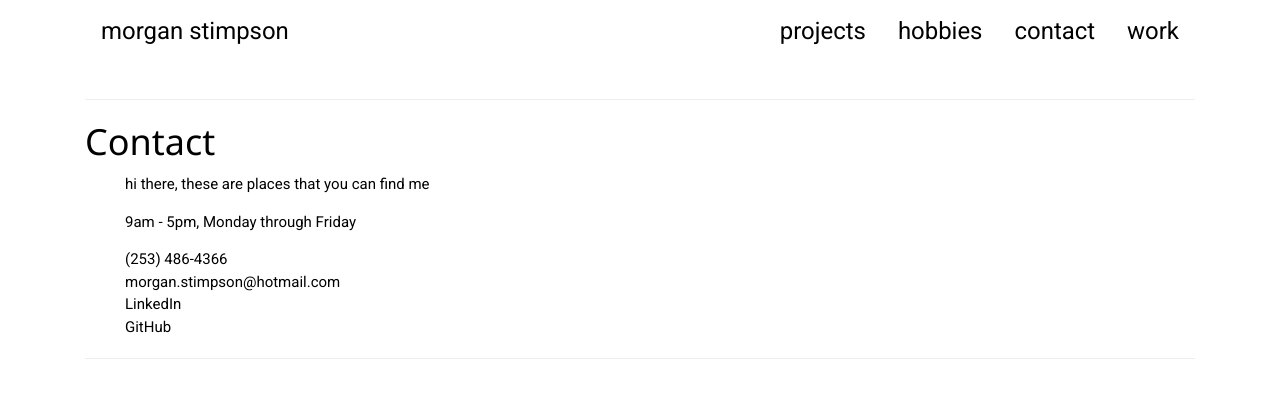
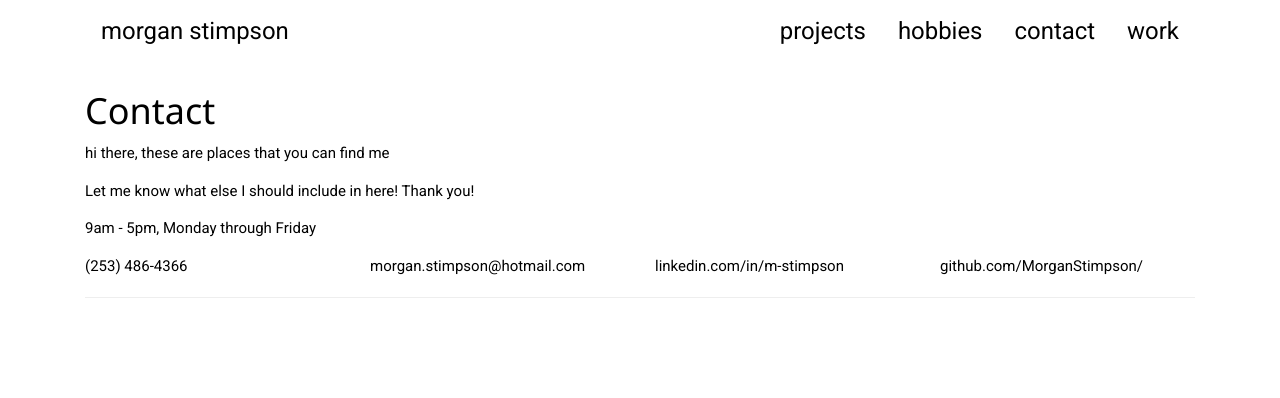
Before and after one commit to MorganStimpson/mySite, a plain HTML site: page contact.html in a window 1280 px wide. Drawn offline with nearby package versions, Linux system fonts and the light colour scheme.

Commit message:
Change the design a bit

```diff
--- a/contact.html
+++ b/contact.html
@@ -43,68 +43,38 @@
         </div>
 
         <div class="container">
-            <hr>
             <h1>
                 Contact
             </h1>
-            <ul>
             <p>
                 hi there, these are places that you can find me
             </p>
             <p>
+                Let me know what else I should include in here! Thank you!
+            </p>
+            <p>
                 9am - 5pm, Monday through Friday
             </p>
-                <li>
-                    (253) 486-4366
-                </li>
-                <li>
-                    <a href="morgan.stimpson@hotmail.com">morgan.stimpson@hotmail.com</a>
-                </li>
-                <li>
-                    <a href="https://www.linkedin.com/in/m-stimpson/">LinkedIn</a>
-                </li>
-                <li>
-                    <a href="https://github.com/MorganStimpson/">GitHub</a>
-                </li>
-            </ul>
-        </div>
-
-        <!-- <div class="container">
-            <hr>
-
-            <h1>links</h1>
-
-            <div class="foot row">
+            <div class="row">
                     <div class="col">
                         (253) 486-4366
                     </div>
                     <div class="col">
-                    <a href="morgan.stimpson@hotmail.com">morgan.stimpson@hotmail.com</a>
+                        <a href="mailto:morgan.stimpson@hotmail.com">morgan.stimpson@hotmail.com</a>
                     </div>
                     <div class="col">
-                    <a href="https://www.linkedin.com/in/m-stimpson/">LinkedIn</a>
+                        <a href="https://www.linkedin.com/in/m-stimpson/">linkedin.com/in/m-stimpson</a>
                     </div>
                     <div class="col">
-                    <a href="https://github.com/MorganStimpson/">GitHub</a>
+                        <a href="https://github.com/MorganStimpson/">github.com/MorganStimpson/</a>
                     </div>
             </div>
-
-        </div> -->
+        </div>
 
         <div class="container">
             <hr>
         </div>
     </main>
-
-    <!-- Optional JavaScript -->
-    <!-- jQuery first, then Popper.js, then Bootstrap JS -->
-    <script src="js/jquery-3.3.1.js"></script>
-    <script src="https://stackpath.bootstrapcdn.com/bootstrap/4.1.3/js/bootstrap.min.js"></script>
-
-    <!-- Scroll Reveal -->
-    <script src="js/scrollreveal.js"></script>
-    <script src="js/script.js"></script>
-
 </body>
 
 </html>
```
Lines whose indentation alone changed are shown as unchanged.
